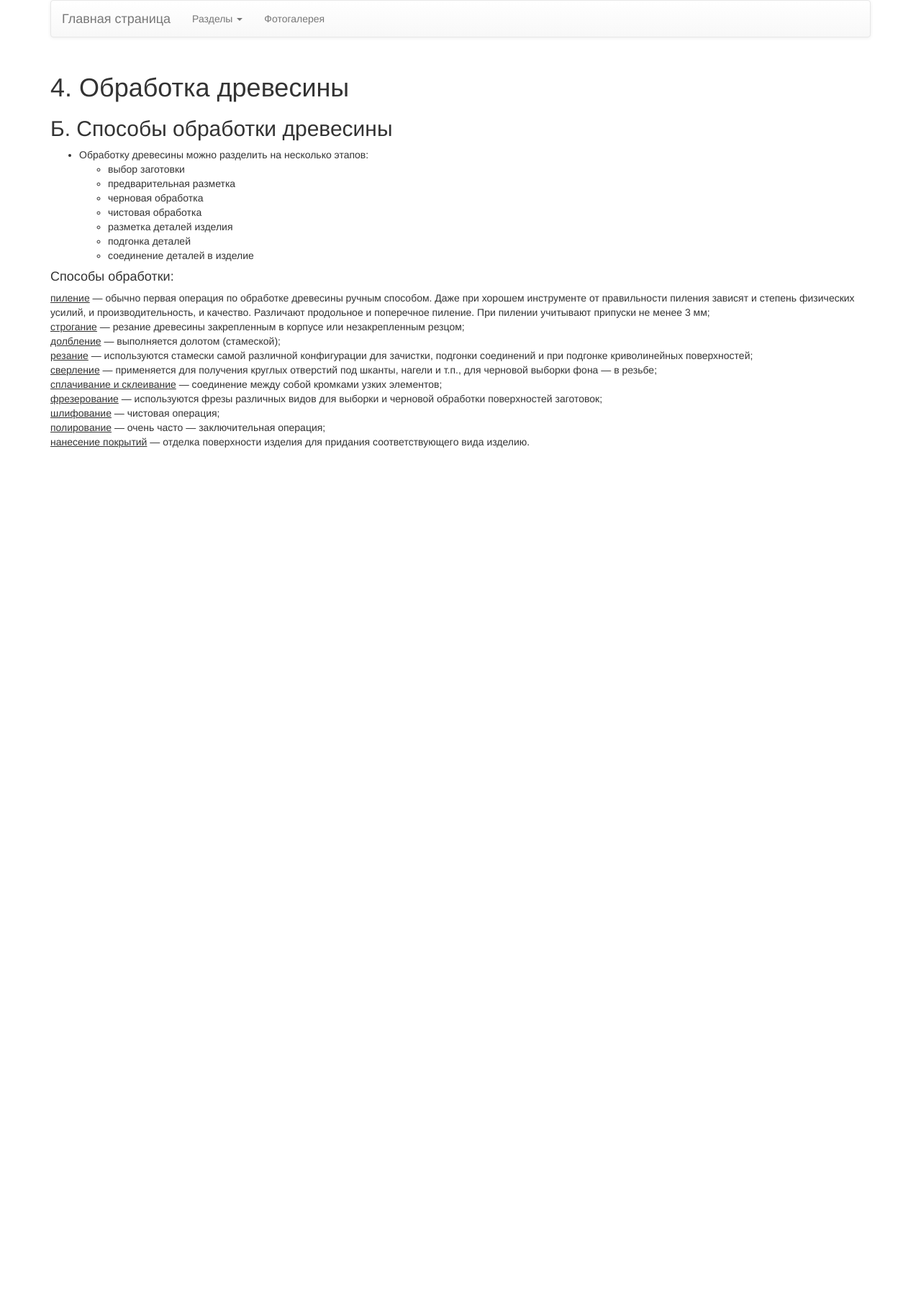
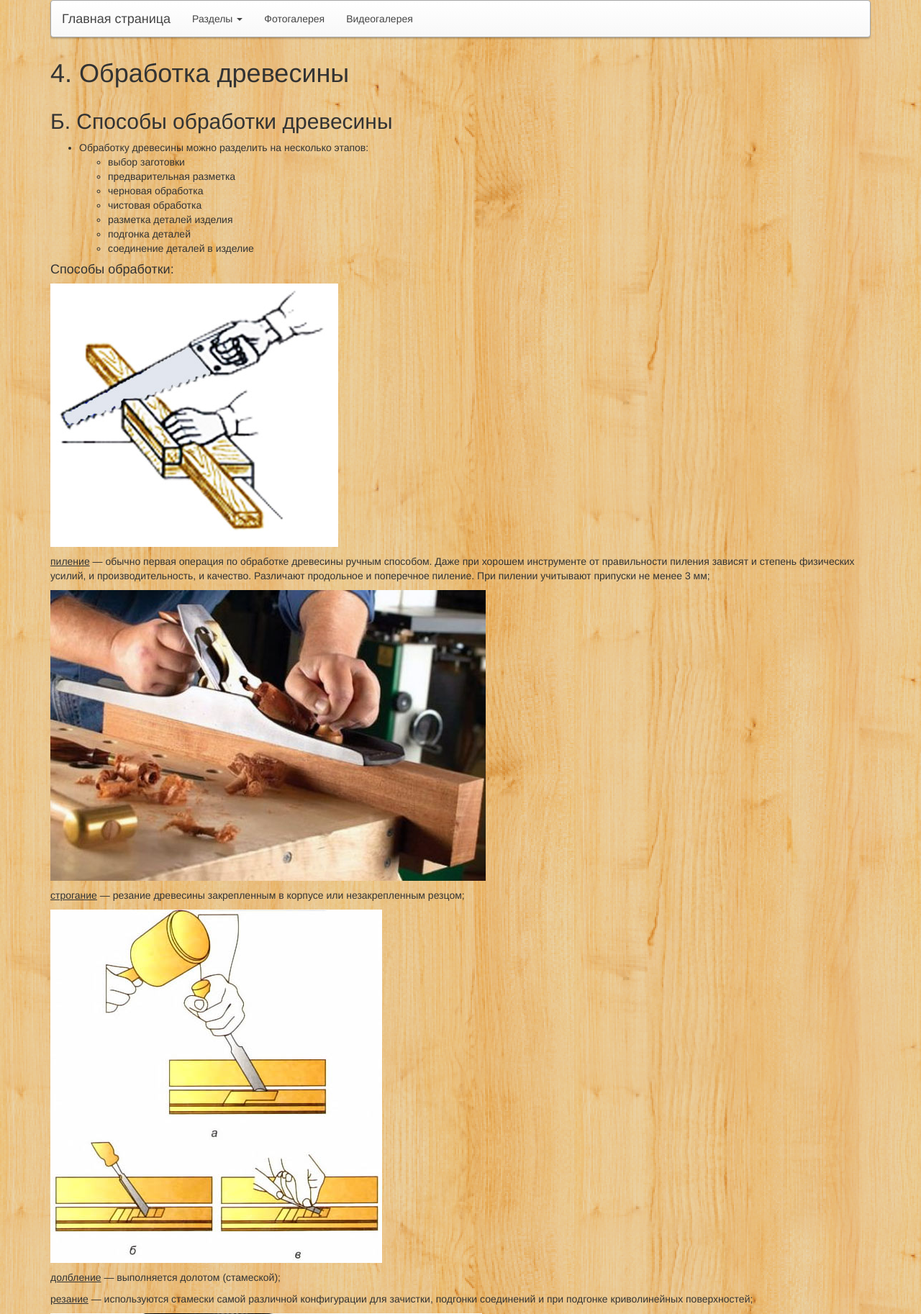
Before and after one commit to Andrew-Dyachenko/wood-learning, a PHP site: page /methods-for-treatment-of-wood.php in a window 1280 px wide. Shown: the top 1826 px of the page at 72% size. Before the commit the page ends 622 px from the top, so only its background shows below. Run offline with PHP 8.4, Linux system fonts and the light colour scheme.

Commit message:
Добавлена видео галлерея, картинки в разделе 4.Б; Бэкграунд сайта. Измена обводка шапки на более тёмный, добавлена тень.

```diff
--- a/css/main.css
+++ b/css/main.css
@@ -1,5 +1,24 @@
+body {
+	background: url(/img/purty_wood_@2X.png) 0 0 repeat;
+}
 header .navbar {
 	margin-bottom: 30px;
+	-webkit-box-shadow: 0px 2px 2px 0px rgba(0, 0, 0, 0.2);
+	-moz-box-shadow: 0px 2px 2px 0px rgba(0, 0, 0, 0.2);
+	box-shadow: 0px 2px 2px 0px rgba(0, 0, 0, 0.2);
+}
+header .navbar-default {
+	border-color: #a5a5a5;
+}
+header .navbar-default .navbar-brand,
+header .navbar-default .navbar-nav > li > a {
+	color: #444;
+}
+header .navbar-default .navbar-brand:focus,
+header .navbar-default .navbar-brand:hover,
+header .navbar-default .navbar-nav > li > a:focus,
+header .navbar-default .navbar-nav > li > a:hover {
+	color: #111;
 }
 main {
 	padding-bottom: 50px;
@@ -21,7 +40,7 @@ main {
 	color: #fff;
 	font-size: 21px;
 }
-#photo-gallery h1 {
+h1 {
 	margin-top: 0;
 	margin-bottom: 30px;
 }
--- a/header.php
+++ b/header.php
@@ -94,6 +94,11 @@
 							Фотогалерея
 						</a>
 					</li>
+					<li>
+						<a href="video-gallery.php">
+							Видеогалерея
+						</a>
+					</li>
 				</ul>
 			</div>
 		</nav>
--- a/methods-for-treatment-of-wood.php
+++ b/methods-for-treatment-of-wood.php
@@ -27,16 +27,75 @@
 			Способы обработки:
 		</h4>
 		<p>
+			<figure>
+				<p>
+					<img src="/img/пиление.jpg" alt="Пиление" />
+				</p>
+				<figcaption>
+					<p>
 						<u>пиление</u> — обычно первая операция по обработке древесины ручным способом. Даже при хорошем инструменте от правильности пиления зависят и степень физических усилий, и производительность, и качество. Различают продольное и поперечное пиление. При пилении учитывают припуски не менее 3 мм; <br>
+					</p>
+				</figcaption>
+			</figure>
+			<figure>
+				<p>
+					<img src="/img/строгание.jpg" alt="Cтрогание" />
+				</p>
+				<figcaption>
+					<p>
 						<u>строгание</u> — резание древесины закрепленным в корпусе или незакрепленным резцом; <br>
+					</p>
+				</figcaption>
+			</figure>
+			<figure>
+				<p>
+					<img src="/img/долбление.jpg" alt="Долбление" />
+				</p>
+				<figcaption>
+					<p>
 						<u>долбление</u> — выполняется долотом (стамеской); <br>
+					</p>
+				</figcaption>
+			</figure>
+			<p>
 				<u>резание</u> — используются стамески самой различной конфигурации для зачистки, подгонки соединений и при подгонке криволинейных поверхностей; <br>
+			</p>
+			<figure>
+				<p>
+					<img src="/img/сверление.jpg" alt="Сверление" />
+				</p>
+				<figcaption>
+					<p>
 						<u>сверление</u> — применяется для получения круглых отверстий под шканты, нагели и т.п., для черновой выборки фона — в резьбе; <br>
-			<u>сплачивание и склеивание</u> — соединение между собой кромками узких элементов; <br>
+					</p>
+				</figcaption>
+			</figure>
+			<figure>
+				<p>
+					<img src="/img/фрезерование.jpg" alt="Фрезерование" />
+				</p>
+				<figcaption>
+					<p>
 						<u>фрезерование</u> — используются фрезы различных видов для выборки и черновой обработки поверхностей заготовок; <br>
+					</p>
+				</figcaption>
+			</figure>
+			<p>
 				<u>шлифование</u> — чистовая операция; <br>
+			</p>
+			<figure>
+				<p>
+					<img src="/img/полирование.jpg" alt="Полирование" />
+				</p>
+				<figcaption>
+					<p>
 						<u>полирование</u> — очень часто — заключительная операция; <br>
+					</p>
+				</figcaption>
+			</figure>
+			<p>
 				<u>нанесение покрытий</u> — отделка поверхности изделия для придания соответствующего вида изделию. <br>
+			</p>
 		</p>
 	</main>
 </div>
```
Also changed, not shown: video-gallery.php (added, +30 -0 lines), img/dark_wood_@2X.png (added), img/purty_wood_@2X.png (added), img/wood-polishing-2.jpg (added), img/долбление.jpg (added), img/пиление.jpg (added), img/полирование.jpg (added), img/сверление.jpg (added), img/склеивание.jpg (added), img/сплачивание.gif (added), img/строгание.jpg (added), img/фрезерование.jpg (added). Lines whose indentation alone changed are shown as unchanged.
